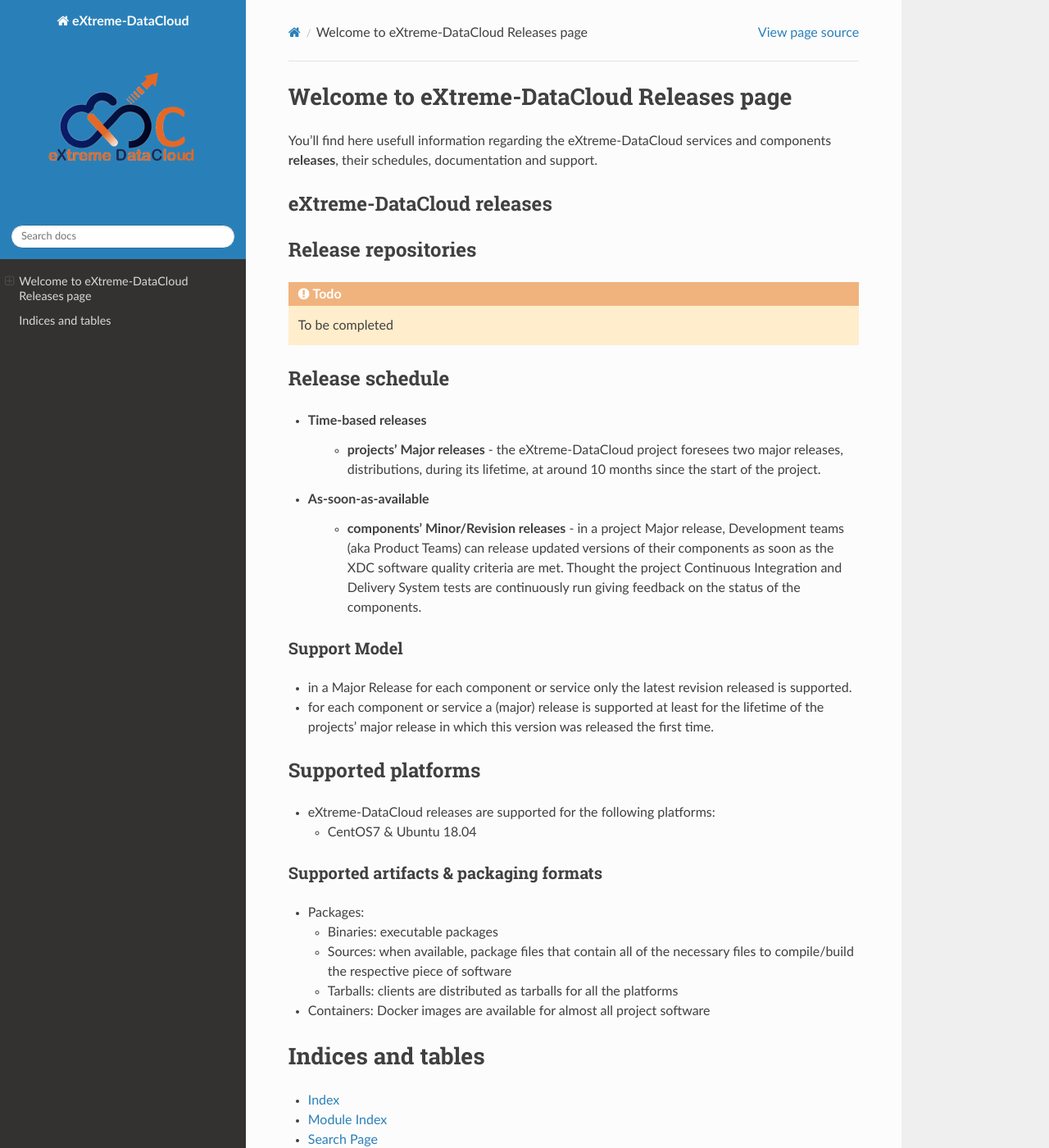
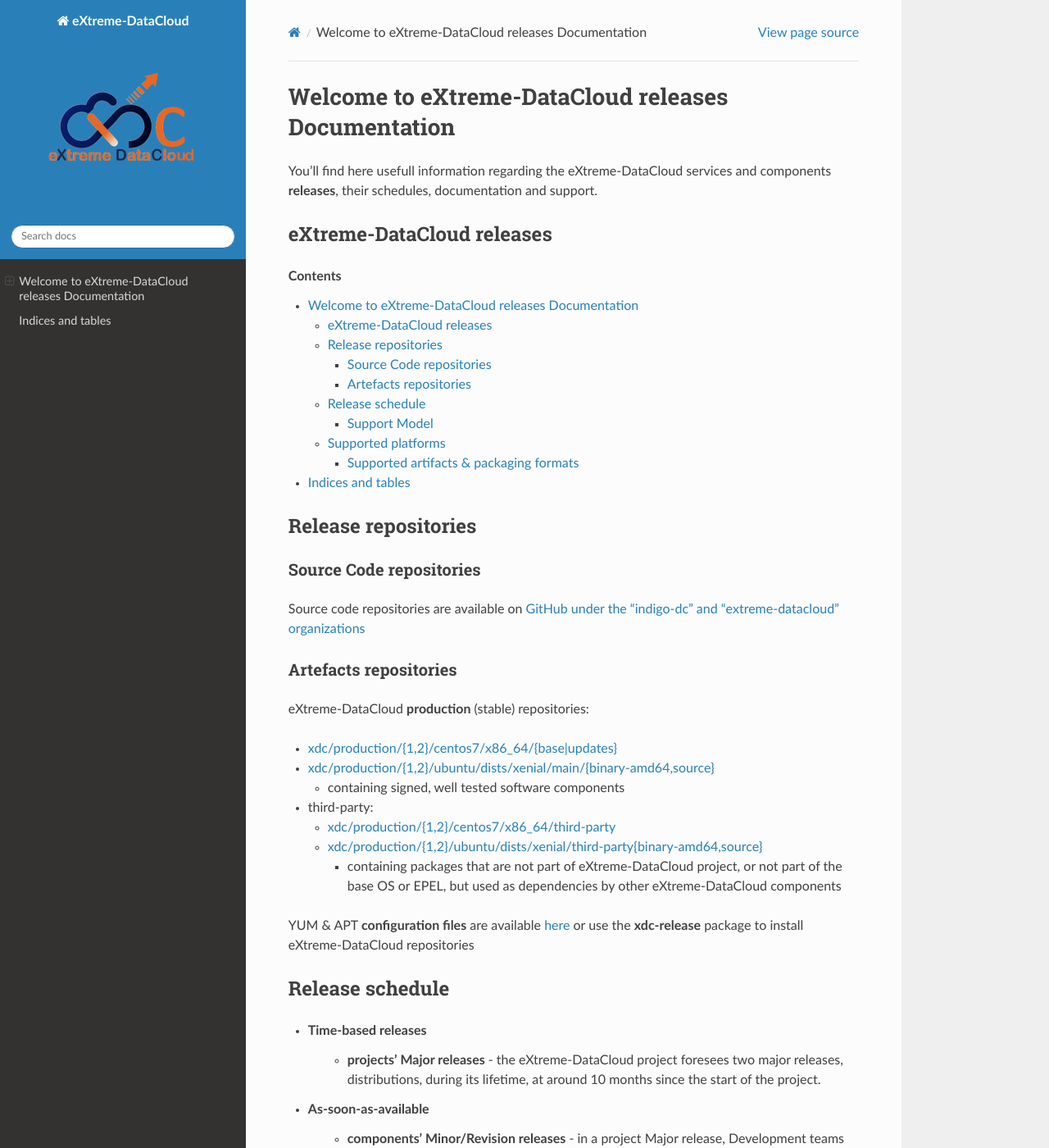
Before and after one commit to extreme-datacloud/xdc-releases, a Sphinx documentation site: the page built from source/index.rst, in a window 1280 px wide and 1400 px high. Shown: the whole window at 82% size. Built offline with Sphinx 7.4.7 and the Read the Docs theme 2.0.0, drawn with Linux system fonts in a browser that asks for light colours; some of the changed text lies outside the part shown.

Commit message:
update index

```diff
--- a/source/index.rst
+++ b/source/index.rst
@@ -1,5 +1,5 @@
-Welcome to eXtreme-DataCloud Releases page
-================================================
+Welcome to eXtreme-DataCloud releases Documentation
+===================================================
 
 You'll find here usefull information regarding the eXtreme-DataCloud
 services and components **releases**, their schedules, documentation and
@@ -11,12 +11,37 @@
 
 .. toctree::
    :maxdepth: 2
-   :caption: Contents:
+
+.. contents::
 
 Release repositories
 --------------------
 
-.. todo:: To be completed
+Source Code repositories
+~~~~~~~~~~~~~~~~~~~~~~~~
+
+Source code repositories are available on `GitHub under the "indigo-dc" and "extreme-datacloud" organizations <http://bit.ly/extreme-datacloud>`_
+
+Artefacts repositories
+~~~~~~~~~~~~~~~~~~~~~~
+
+eXtreme-DataCloud **production** (stable) repositories:
+
+* `xdc/production/{1,2}/centos7/x86_64/{base|updates} <http://repo.indigo-datacloud.eu/repository/xdc/production/1/centos7/x86_64/base/repoview/>`_
+* `xdc/production/{1,2}/ubuntu/dists/xenial/main/{binary-amd64,source} <http://repo.indigo-datacloud.eu/repository/xc/production/1/ubuntu/dists/trusty/main/>`_
+
+  * containing signed, well tested software components
+
+* third-party:
+
+  * `xdc/production/{1,2}/centos7/x86_64/third-party <http://repo.indigo-datacloud.eu/repository/xdc/production/1/centos7/x86_64/third-party/>`_
+  * `xdc/production/{1,2}/ubuntu/dists/xenial/third-party{binary-amd64,source} <http://repo.indigo-datacloud.eu/repository/xdc/production/1/ubuntu/dists/trusty/third-party>`_
+
+    * containing packages that are not part of eXtreme-DataCloud project, or not part of the base OS or EPEL, but used as dependencies by other eXtreme-DataCloud components
+
+YUM & APT **configuration files** are available `here <http://repo.indigo-datacloud.eu/xdc/repos>`_
+or use the **xdc-release** package to install eXtreme-DataCloud repositories
+
 
 Release schedule
 ----------------
@@ -39,10 +64,16 @@
 Supported platforms
 -------------------
 
--  eXtreme-DataCloud releases are supported for the following
-   platforms:
+- eXtreme-DataCloud releases are supported on the following
+  platforms:
 
-   -  CentOS7 & Ubuntu 18.04
+  - CentOS7 & Ubuntu 16.04
+
+    - for the products distributed through rpms and deb packages
+
+  - all platforms supporting Docker containers
+
+    - for the products distributed as docker images
 
 Supported artifacts & packaging formats
 ~~~~~~~~~~~~~~~~~~~~~~~~~~~~~~~~~~~~~~~
@@ -53,7 +84,7 @@
    -  Sources: when available, package files that contain all of the necessary files to compile/build the respective piece of software
    -  Tarballs: clients are distributed as tarballs for all the platforms
 
-- Containers: Docker images are available for almost all project software
+- Containers: Docker images are made available for some of the project software
 
 
 Indices and tables
```
